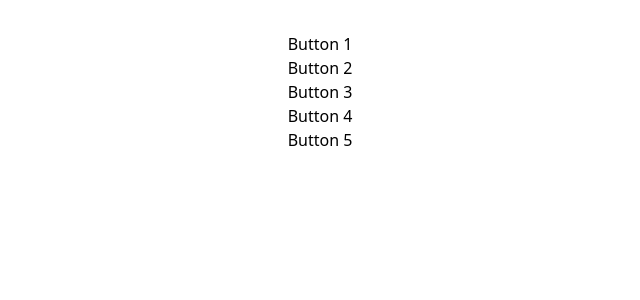
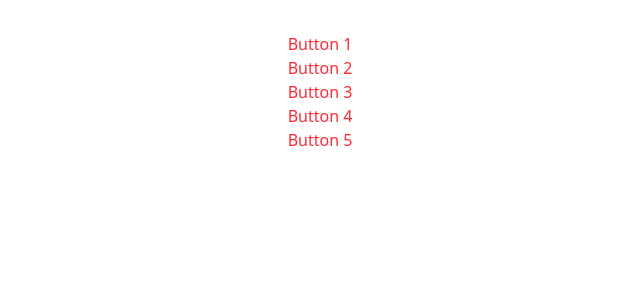
Before and after one commit to wildanfm19/react_learn, a React (Vite) app in the folder 07-navigations/: page / in a window 1280 px wide. Shown: the top 300 px of the page, without its empty margins (320-960 px from the left). Built offline with nearby package versions, Linux system fonts and the light colour scheme.

Commit message:
Using tailwind styling v1

```diff
--- a/07-navigations/src/App.js
+++ b/07-navigations/src/App.js
@@ -6,7 +6,7 @@ function App() {
   return (
     <>
       <div>
-        <Button success primary>Button 1</Button>
+        <Button success >Button 1</Button>
       </div>
 
        <div>
--- a/07-navigations/src/Button.js
+++ b/07-navigations/src/Button.js
@@ -14,7 +14,7 @@ const Button = ({
 
 
   return (
-   <button>{children}</button>
+   <button className='text-red-500'>{children}</button>
   )
 }
 
```
